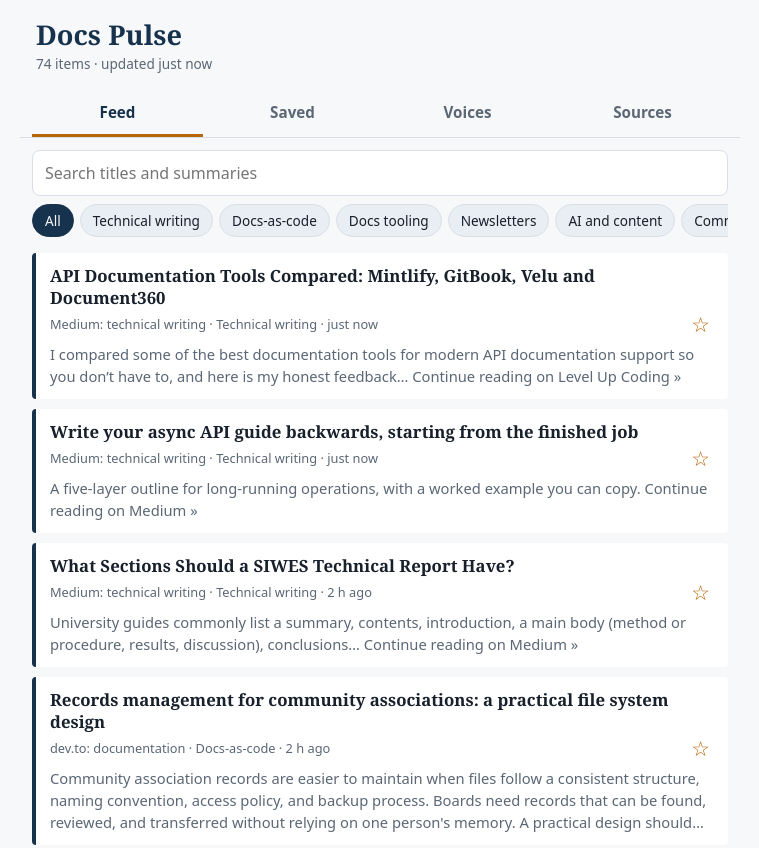
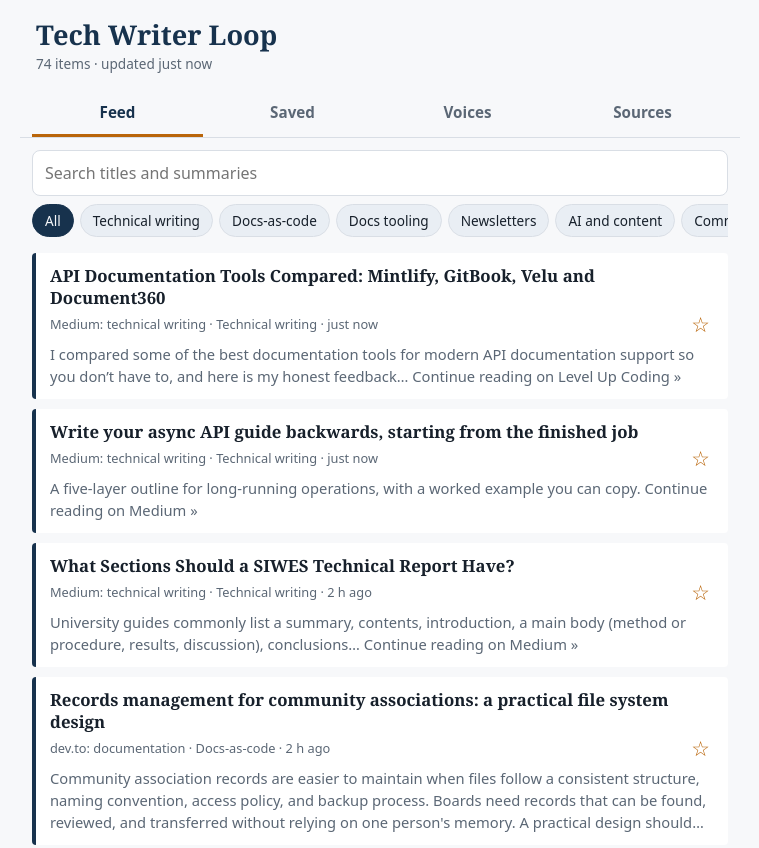
Before and after one commit to hotlanta/Documentation-Pulse, a plain HTML site: page docs/index.html in a window 1280 px wide. Shown: the top 848 px of the page, without its empty margins (260-1019 px from the left). Drawn offline with Linux system fonts and the light colour scheme.

Commit message:
Update index.html
Changed header

```diff
--- a/docs/index.html
+++ b/docs/index.html
@@ -30,7 +30,7 @@ article a{color:inherit;text-decoration:none}article a:hover{text-decoration:und
 .ok{color:#2e8b57}.bad{color:#c0392b}
 :focus-visible{outline:2px solid var(--hi);outline-offset:2px}
 </style></head><body>
-<header><h1>Docs Pulse</h1><p class="sub" id="upd">Loading…</p></header>
+<header><h1>Tech Writer Loop</h1><p class="sub" id="upd">Loading…</p></header>
 <nav role="tablist"><button role="tab" data-t="feed" aria-selected="true">Feed</button><button role="tab" data-t="saved" aria-selected="false">Saved</button><button role="tab" data-t="voices" aria-selected="false">Voices</button><button role="tab" data-t="sources" aria-selected="false">Sources</button></nav>
 <main id="m"></main>
 <script>
```
